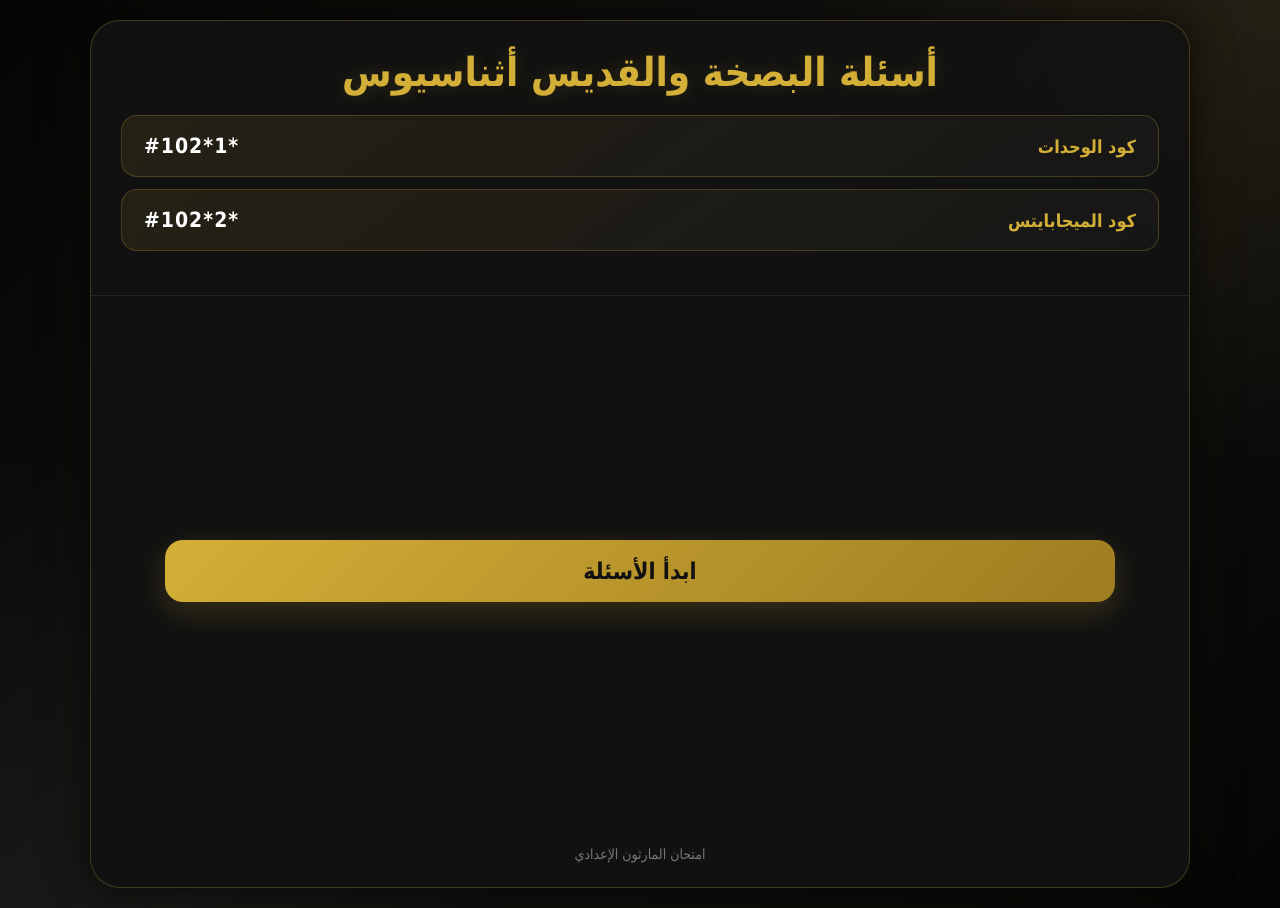
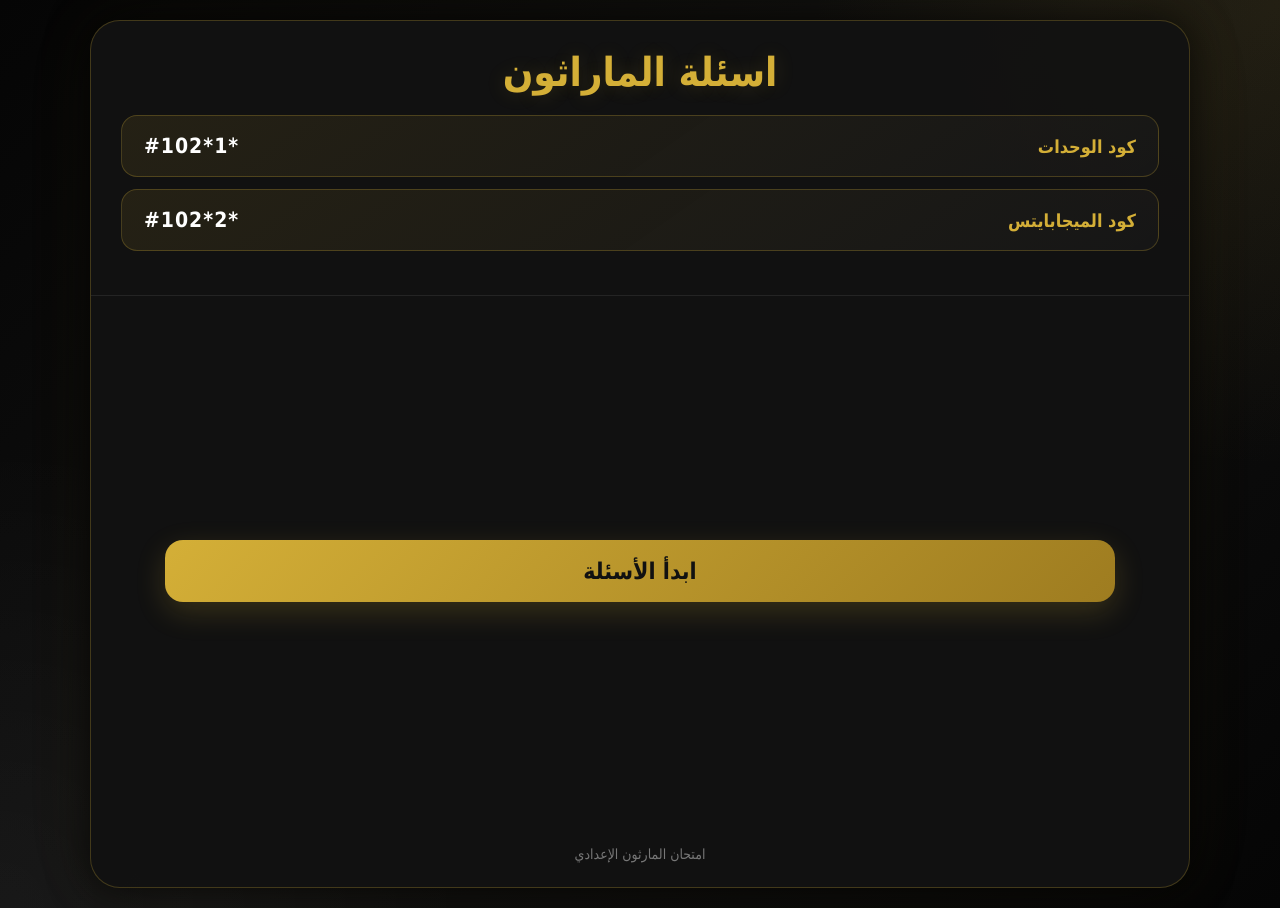
Before and after one commit to karaszakaria84/marathon, a plain HTML site: page index.html in a window 1280 px wide. Drawn offline with Linux system fonts and the light colour scheme.

Commit message:
Update index.html

```diff
--- a/index.html
+++ b/index.html
@@ -4,7 +4,7 @@
 <meta charset="UTF-8">
 <meta name="viewport" content="width=device-width, initial-scale=1.0">
 
-<title>أسئلة البصخة والقديس أثناسيوس</title>
+<title>أسئلة الماراثون</title>
 
 <style>
 
@@ -692,7 +692,7 @@ body{
     <div class="header">
 
         <div class="title">
-            أسئلة البصخة والقديس أثناسيوس
+           اسئلة الماراثون
         </div>
 
 
```
